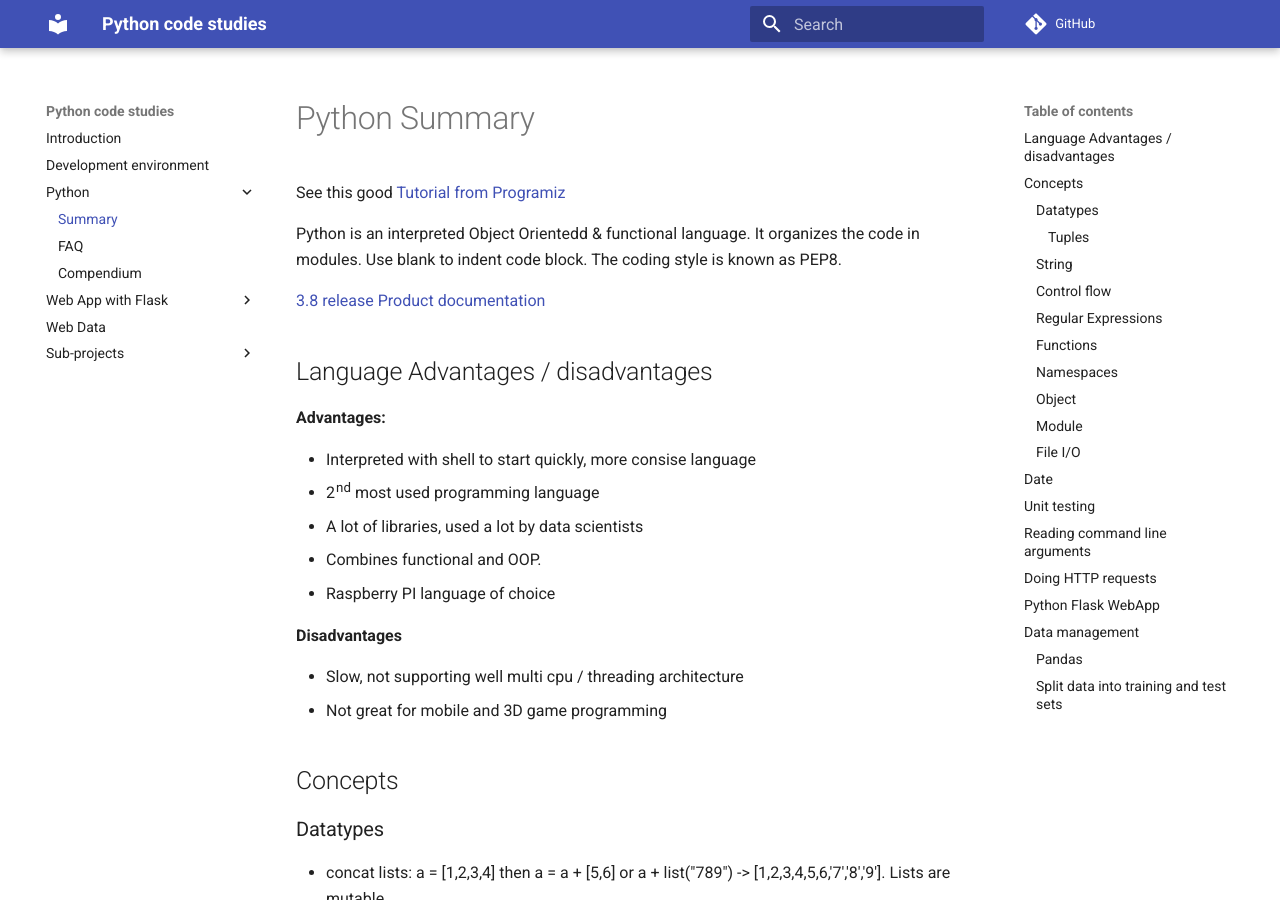
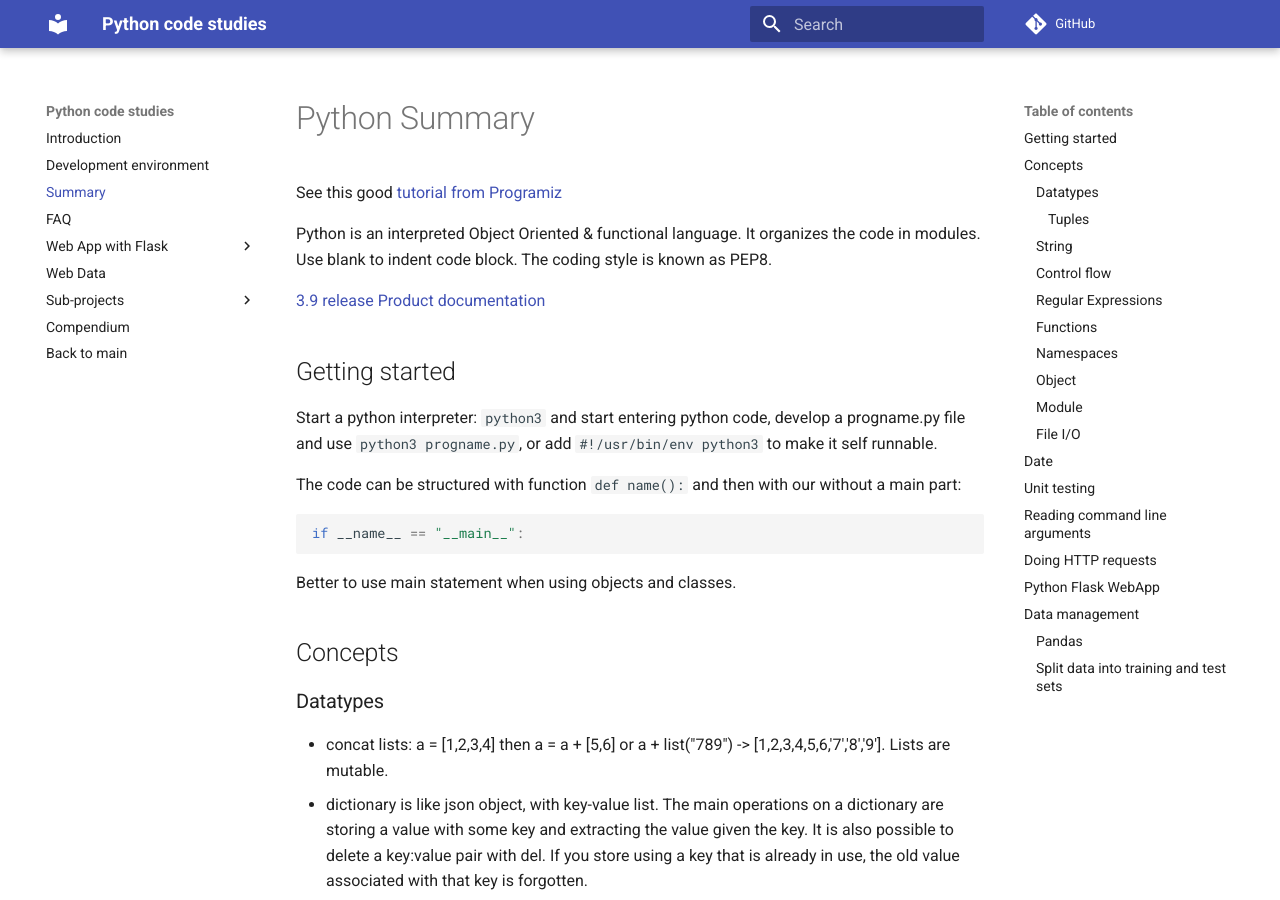
Before and after one commit to jbcodeforce/python-code, an MkDocs documentation site: the page built from docs/python/python-summary.md, in a window 1280 px wide and 900 px high. Built offline with MkDocs 1.6.1 and Material for MkDocs 9.7.7, drawn with Linux system fonts in a browser that asks for light colours; comment, search, counter and statistics services are not loaded.

Commit message:
reorganize and update summary

````diff
--- a/docs/python/python-summary.md
+++ b/docs/python/python-summary.md
@@ -1,26 +1,23 @@
 # Python Summary
 
-See this good [Tutorial from Programiz](https://www.programiz.com/python-programming#tutorial)
+See this good [tutorial from Programiz](https://www.programiz.com/python-programming#tutorial)
 
-Python is an interpreted Object Orientedd & functional language. It organizes the code in modules.
+Python is an interpreted Object Oriented & functional language. It organizes the code in modules.
 Use blank to indent code block. The coding style is known as PEP8.
 
-[3.8 release Product documentation](https://docs.python.org/3.8/library/index.html)
+[3.9 release Product documentation](https://docs.python.org/3.9/library/index.html)
 
-## Language Advantages / disadvantages
+## Getting started
 
-**Advantages:**
+Start a python interpreter: `python3` and start entering python code, develop a progname.py file and use `python3 progname.py`, or add `#!/usr/bin/env python3` to make it self runnable.
 
-* Interpreted with shell to start quickly, more consise language
-* 2nd most used programming language
-* A lot of libraries, used a lot by data scientists
-* Combines functional and OOP.
-* Raspberry PI language of choice
+The code can be structured with function `def name():`  and then with our without a main part:
 
-**Disadvantages**
+```python
+if __name__ == "__main__":
+```
 
-* Slow, not supporting well multi cpu / threading architecture
-* Not great for mobile and 3D game programming
+Better to use main statement when using objects and classes.
 
 ## Concepts
 
--- a/mkdocs.yml
+++ b/mkdocs.yml
@@ -3,10 +3,8 @@ repo_url: https://github.com/jbcodeforce/python-code
 nav:
   - Introduction: index.md
   - Development environment: dev-env.md
-  - Python:
-    - Summary: python/python-summary.md
-    - FAQ: python/faq.md
-    - Compendium: python/compendium.md
+  - Summary: python/python-summary.md
+  - FAQ: python/faq.md
   - Web App with Flask:
     - Flask studies and basic samples: flask/readme.md
     - Flask Rest microservice with TDD and Docker: flask/flask-tdd-docker.md
@@ -18,7 +16,8 @@ nav:
     - Astronomy statistics and image processing: astronomy/README.md
     - Flask webapp template with docker: https://github.com/jbcodeforce/python-code/angular-flask
     - Kafka consumer and producer: https://jbcodeforce.github.io/kafka-studies
-
+  - Compendium: python/compendium.md
+  - Back to main: https://jbcodeforce.github.io/
 
 theme:
   name: material
````
Also changed, not shown: docs/index.md (+23 -1 lines), docs/python/faq.md (+1 -1 lines).
